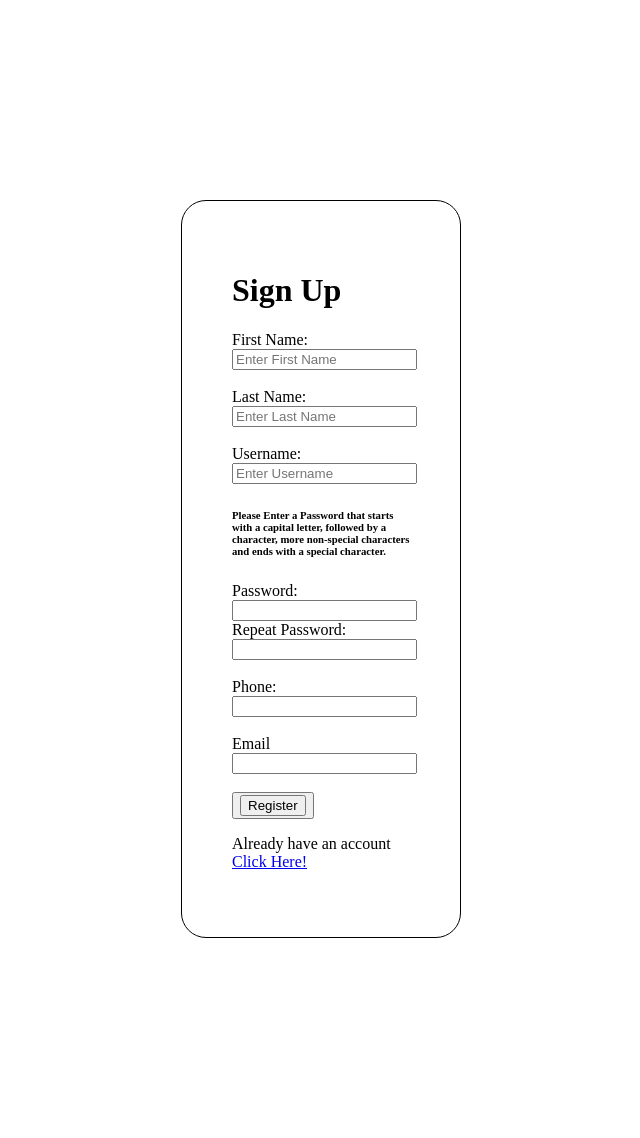
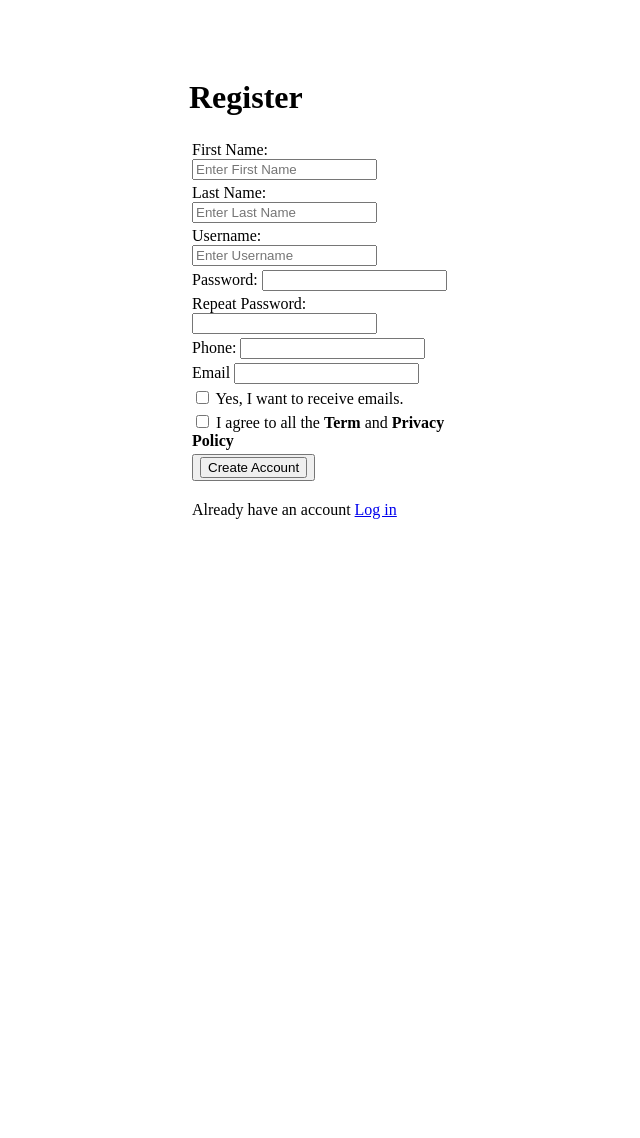
Before and after one commit to MrymAlsayed23/senior, a PHP site: page /register.php in a window 1280 px wide. Shown: the whole page, without its empty margins (319-959 px from the left). After the commit the page ends 519 px from the top, so only its background shows below. Run offline with PHP 8.4, Linux system fonts and the light colour scheme.

Commit message:
Update register.php
update the register page

```diff
--- a/register.php
+++ b/register.php
@@ -10,16 +10,10 @@ session_start();
     <title>Register Page</title>
 </head>
 <style>
-    body{
-        margin-left: 300px;
-        margin-right: 300px;
-    }
     .container{
-        text-align:left;
-        margin: 200px;
-        border: solid 1px black;
-        border-radius: 25px;
-        padding: 50px;
+        padding-top: 50px;
+        padding-left: 500px;
+        padding-right: 500px;
     }
 
     h1{
@@ -117,36 +111,86 @@ session_start();
 
     <body>
         <div class='container'>
-            <h1>Sign Up</h1>
+            <h1>Register</h1>
             <form method="POST" name="Form" onsubmit="validateform()">
-
+                <table>
+                    <tr>
+                        <td>
                             <label for='firstname'>First Name:</label>
                             <input type='text' id='firstname' name='firstname' placeholder='Enter First Name' />
-                <br><br>
+                        </td>
+                    </tr>
+                    <tr>
+                        <td>
                             <label for='lastname'>Last Name:</label>
                             <input type='text' id='lastname' name='lastname' placeholder='Enter Last Name' />
-                <br><br>
+                        </td>
+                    </tr>
+
+                    <tr>
+                        <td>
                             <label for='username'>Username:</label>
                             <input type='text' id='username' name='username' placeholder='Enter Username' onkeyup="" />
+                        </td>
+                    </tr>
 
-                <h6>Please Enter a Password that starts with a capital letter, followed by a character, more non-special characters and ends with a special character.</h6>
+                    <tr>
+                        <td>
                             <label for='password'>Password:</label>
                             <input type='password' id='pass' name='password' onkeyup="" />
-                <br>
+                        </td>
+                    </tr>
+
+                    <tr>
+                        <td>
                             <label for='rpassword'>Repeat Password:</label>
                             <input type='password' id='rpassword' name='rpassword' />
-                <br><br>
+                        </td>
+                    </tr>
+
+                    <tr>
+                        <td>
                             <label for='Phone'>Phone:</label>
                             <input type='text' id='phone' name='phone' />
-                <br><br>
+                        </td>
+                    </tr>
+
+                    <tr>
+                        <td>
                             <label for='email'>Email</label>
                             <input type='text' id='email' name='email' />
-                <br><br>
+                        </td>
+                    </tr>
+
+                    <tr>
+                        <td>
+                            <input type='checkbox' name='checkbox' />
+                            <label for="">Yes, I want to receive emails.</label>
+                        </td>
+                    </tr>
+
+                    <tr>
+                        <td>
+                            <input type="checkbox" name="" id="">
+                            <label for="">I agree to all the <strong>Term</strong> and <strong>Privacy Policy</strong></label>
+                        </td>
+                    </tr>
+
+                    <tr>
+                        <td>
                             <button>
-                    <input type="submit" name="register" value="Register">
+                                <input type="submit" name="register" value="Create Account">
                             </button>
+                        </td>
+                    </tr>
+
+                    <tr>
+                        <td>
+                            <p>Already have an account <a href="Login.php">Log in</a> </p>
+                        </td>
+                    </tr>
+                </table>
             </form>
-            <p>Already have an account <a href="Login.php">Click Here!</a> </p>
         </div>
 
         <script>
```
Lines whose indentation alone changed are shown as unchanged.
